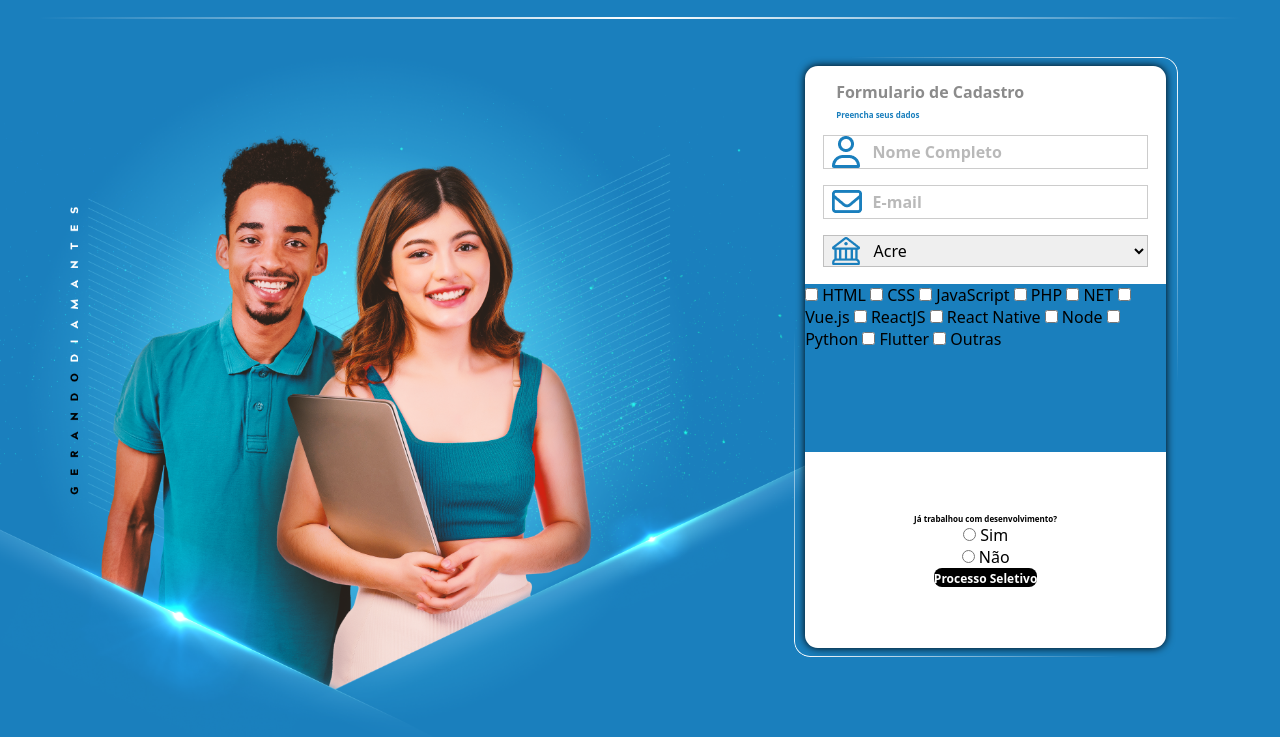
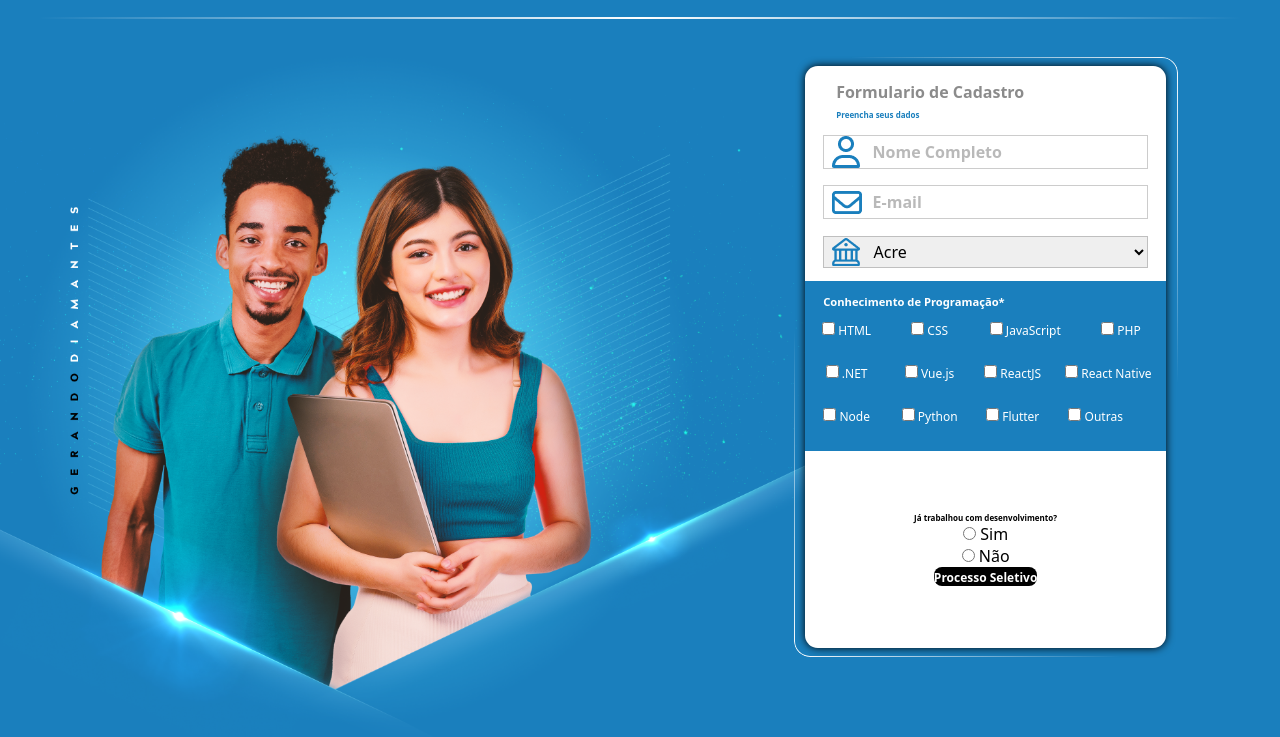
Before and after one commit to patrickluizdev/desafio-netuno-page, a plain HTML site: page index.html in a window 1280 px wide. Shown: the part 63-800 px from the top of the page. Drawn offline with Linux system fonts and the light colour scheme; a web font is replaced by a local one.

Commit message:
checkbox

```diff
--- a/assets/css/_form.scss
+++ b/assets/css/_form.scss
@@ -13,6 +13,7 @@ form {
         width: 90%;
         background-color: $color-white;
         margin: auto;
+        margin-bottom: 5%;
 
         div{
             @extend .flexCenter;
@@ -67,8 +68,31 @@ form {
         height: 30%;
         width: 100%;
         background-color: $color-blue;
-        margin: 0;
-        padding: 0;
+        display: flex;
+        flex-direction: row;
+        flex-wrap: wrap;
+        h2{
+            margin: auto;
+            color: $color-white;
+            font-size: 1.4vh;
+            width: 100%;
+            margin-left: 5%;
+
+        }
+
+        label{
+            display: inline-block;
+            align-items: center;
+            justify-content: center;
+            text-align: center;
+            width: 23%;
+            color: $color-white;
+            font-size: 1.5vh;
+        }
+        .item8, .item3{
+            min-width: 30%;
+        }
+
     }
     .form-group{
         @extend .flexCenter;
--- a/index.html
+++ b/index.html
@@ -103,22 +103,71 @@
                                 </label>
                             </div>
                         </label>
+                        <label class="form-tec">
+                                <h2>Conhecimento de Programação*</h2>
+                            <label class="item1">
+                                <input type="checkbox" name="HTML" value="HTML">
+                                HTML
+                            </label>
 
-                        <br>
+                            <label class="item2">
+                                <input type="checkbox" name="CSS" value="CSS" >
+                                CSS
+                            </label>
 
-                        <label class="form-tec">
-                            <input type="checkbox" name="HTML" value="HTML"> HTML
-                            <input type="checkbox" name="CSS" value="CSS"> CSS
-                            <input type="checkbox" name="JavaScript" value="JavaScript"> JavaScript
-                            <input type="checkbox" name="PHP" value="PHP"> PHP
-                            <input type="checkbox" name="NET" value="NET"> NET
-                            <input type="checkbox" name="Vue" value="Vue"> Vue.js
-                            <input type="checkbox" name="ReactJS" value="ReactJS"> ReactJS
-                            <input type="checkbox" name="React Native" value="React Native"> React Native
-                            <input type="checkbox" name="Node" value="Node"> Node
-                            <input type="checkbox" name="Node" value="Python"> Python
-                            <input type="checkbox" name="Node" value="Flutter"> Flutter
-                            <input type="checkbox" name="Node" value="Outras"> Outras
+                            <label class="item3">
+                                <input type="checkbox"  name="JavaScript" value="JavaScript">
+                                JavaScript
+                            </label>
+
+                            <label class="item4">
+                                <input  type="checkbox" name="PHP" value="PHP">
+                                PHP
+                            </label>
+
+                            <label class="item5">
+                                <input  type="checkbox"  name="NET" value="NET">
+                                .NET
+                            </label>
+
+                            <label class="item6">
+                                <input  type="checkbox"  name="Vue" value="Vue">
+                                Vue.js
+                            </label>
+
+                            <label class="item7">
+                                <input  type="checkbox"  name="ReactJS" value="ReactJS">
+                                ReactJS
+                            </label>
+
+                            <label class="item8">
+                                <input  type="checkbox" class="item" name="React Native" value="React Native"> React Native
+                            </label>
+
+                            <label class="item9">
+                                <input  type="checkbox" class="item" name="Node" value="Node">
+                                Node
+                            </label>
+
+                            <label class="item10">
+                                <input  type="checkbox" class="item" name="Node" value="Python">
+                                Python
+                            </label>
+
+                            <label class="item11">
+                                <input  type="checkbox" class="item" name="Node" value="Flutter">
+                                Flutter
+                            </label>
+
+                            <label class="item12">
+                                <input  type="checkbox" class="item" name="Node" value="Outras">
+                                Outras
+                            </label>
+
+
+
+
+
                         </label>
 
                         <label class="form-group">
@@ -338,34 +387,4 @@
         </div>
     </footer>
 </body>
-
-    <datalist id="estados">
-        <option value="Acre">
-        <option value="Alagoas">
-        <option value="Amapá">
-        <option value="Amazonas">
-        <option value="Bahia">
-        <option value="Ceará">
-        <option value="Distrito Federal">
-        <option value="Espírito Santo">
-        <option value="Goiás">
-        <option value="Maranhão">
-        <option value="Mato Grosso">
-        <option value="Mato Grosso do Sul">
-        <option value="Minas Gerais">
-        <option value="Pará">
-        <option value="Paraíba">
-        <option value="Paraná">
-        <option value="Pernambuco">
-        <option value="Piauí">
-        <option value="Rio de Janeiro">
-        <option value="Rio Grande do Norte">
-        <option value="Rio Grande do Sul">
-        <option value="Rondônia">
-        <option value="Roraima">
-        <option value="Santa Catarina">
-        <option value="São Paulo">
-        <option value="Sergipe">
-        <option value="Tocantins">
-    </datalist>
 </html>
```
Also changed, not shown: assets/css/main.css, 1 other file.
